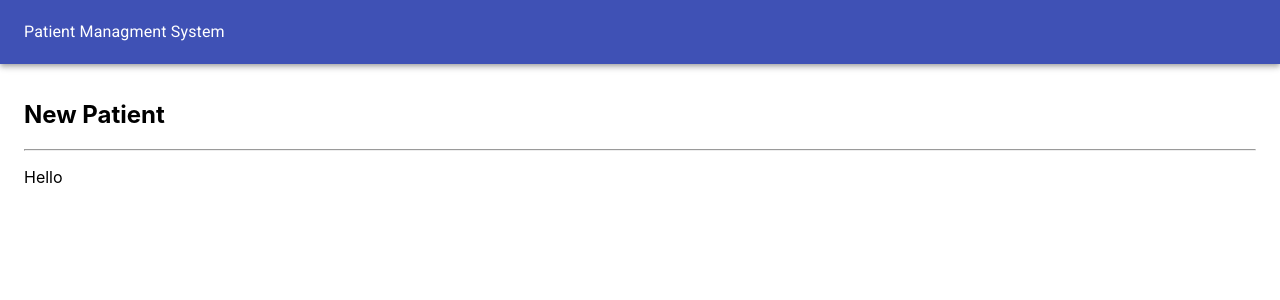
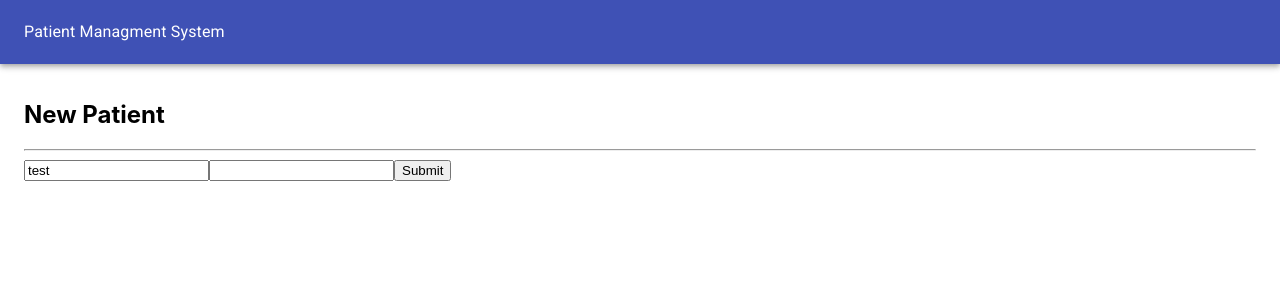
Before and after one commit to lyraddigital/patient-management-system, a React (Create React App) app in the folder client/patient-management-system-ui/: page /patients/new in a window 1280 px wide. Shown: the top 300 px of the page. Built offline with nearby package versions, Linux system fonts and the light colour scheme.

Commit message:
Added new form logic.

```diff
--- a/client/patient-management-system-ui/package.json
+++ b/client/patient-management-system-ui/package.json
@@ -22,6 +22,7 @@
     "graphql-tag": "^2.10.3",
     "react": "^16.13.1",
     "react-dom": "^16.13.1",
+    "react-hook-form": "^5.7.2",
     "react-router-dom": "^5.2.0",
     "react-scripts": "3.4.1",
     "typescript": "^3.7.5"
--- a/client/patient-management-system-ui/src/pages/NewPatientPage.tsx
+++ b/client/patient-management-system-ui/src/pages/NewPatientPage.tsx
@@ -1,11 +1,24 @@
 import React from 'react';
+import { useForm } from "react-hook-form";
 
 import Layout from '../components/shared/Layout';
 
 const NewPatientPage = () => {
+    const { register, handleSubmit, watch, errors } = useForm();
+    const onSubmit = (data: any) => console.log(data);
+
     return (
         <Layout pageTitle="New Patient">
-            <p>Hello</p>
+            <form onSubmit={handleSubmit(onSubmit)}>
+                <input name="firstName" defaultValue="test" ref={register({ required: true })} />
+                {errors.firstName && <span>First name is required</span>}
+
+                <input name="lastName" ref={register({ required: true })} />
+                {/* errors will return when field validation fails  */}
+                {errors.lastName && <span>Last name is required</span>}
+
+                <input type="submit" />
+            </form>
         </Layout>
     );
 }
```
Also changed, not shown: 1 other file (tests, documents, lock files or other folders).
